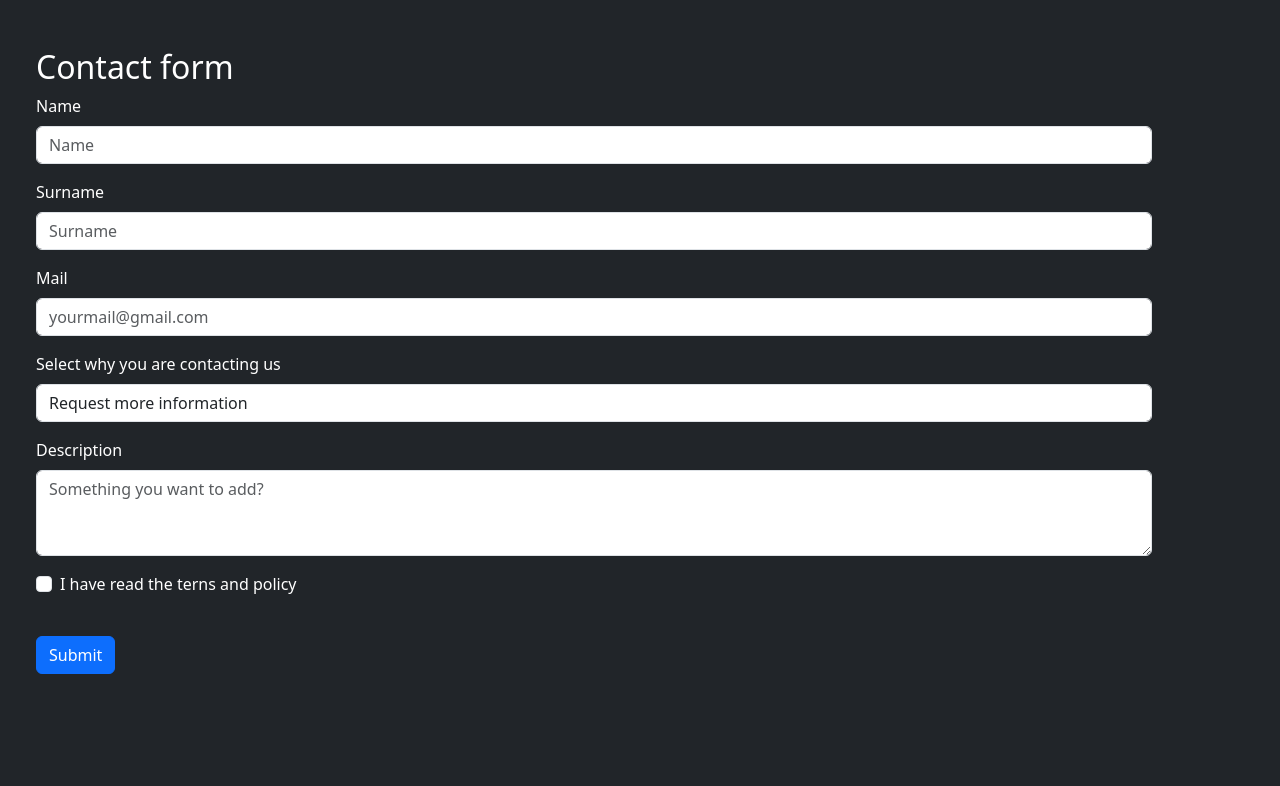
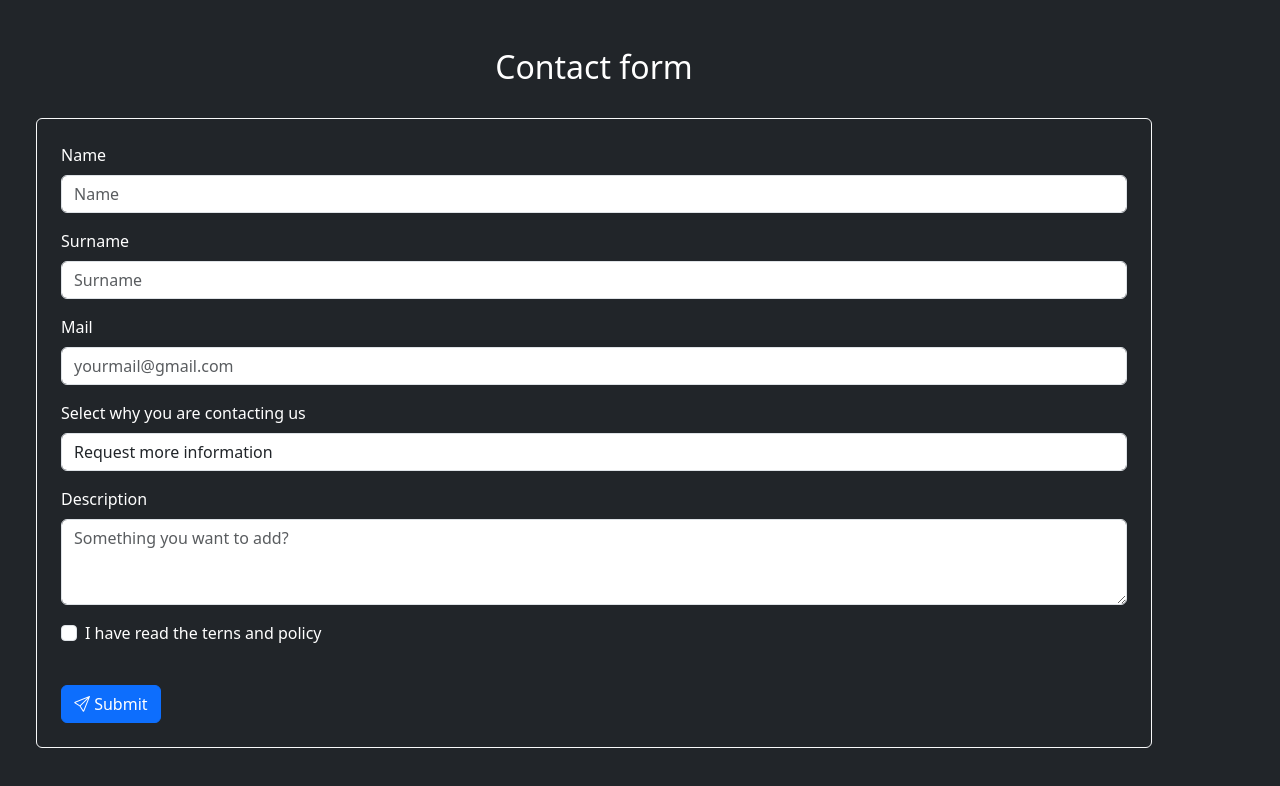
Before and after one commit to annacano0/M09-BootstrapForm, a plain HTML site: page index.html in a window 1280 px wide. Drawn offline with nearby package versions, Linux system fonts and the light colour scheme.

Commit message:
add: modifications to style

```diff
--- a/index.html
+++ b/index.html
@@ -7,6 +7,8 @@
     <title>Bootstrap</title>
     <link href="https://cdn.jsdelivr.net/npm/bootstrap@5.3.2/dist/css/bootstrap.min.css" rel="stylesheet"
         integrity="sha384-T3c6CoIi6uLrA9TneNEoa7RxnatzjcDSCmG1MXxSR1GAsXEV/Dwwykc2MPK8M2HN" crossorigin="anonymous">
+    <link rel="stylesheet" href="https://cdn.jsdelivr.net/npm/bootstrap-icons/font/bootstrap-icons.css">
+
 </head>
 
 <script src="https://cdn.jsdelivr.net/npm/bootstrap@5.3.2/dist/js/bootstrap.bundle.min.js"
@@ -14,10 +16,10 @@
     crossorigin="anonymous"></script>
 
 <body class="bg-dark text-white">
-    <div class="container mt-5 border-dark m-4">
-        <h2>Contact form</h2>
+    <div class="container mt-5 m-4 d-flex flex-column">
+        <h2 class="text-center">Contact form</h2>
 
-        <form class="border-light">
+        <form class="border border-light rounded mt-4 p-4">
             <div class="mb-3">
                 <label for="name" class="form-label">Name</label>
                 <input type="text" class="form-control" id="name" placeholder="Name">
@@ -49,7 +51,9 @@
                 <input type="checkbox" class="form-check-input" id="check">
                 <label for="check" class="form-check-label">I have read the terns and policy</label>
             </div>
-            <button type="submit" class="btn btn-primary mt-4 btn-block">Submit</button>
+            <div class="align-items-right">
+                <button type="submit" class="btn btn-primary mt-4 btn-block"><i class="bi bi-send"></i> Submit</button>
+            </div>
         </form>
     </div>
 </body>
```
